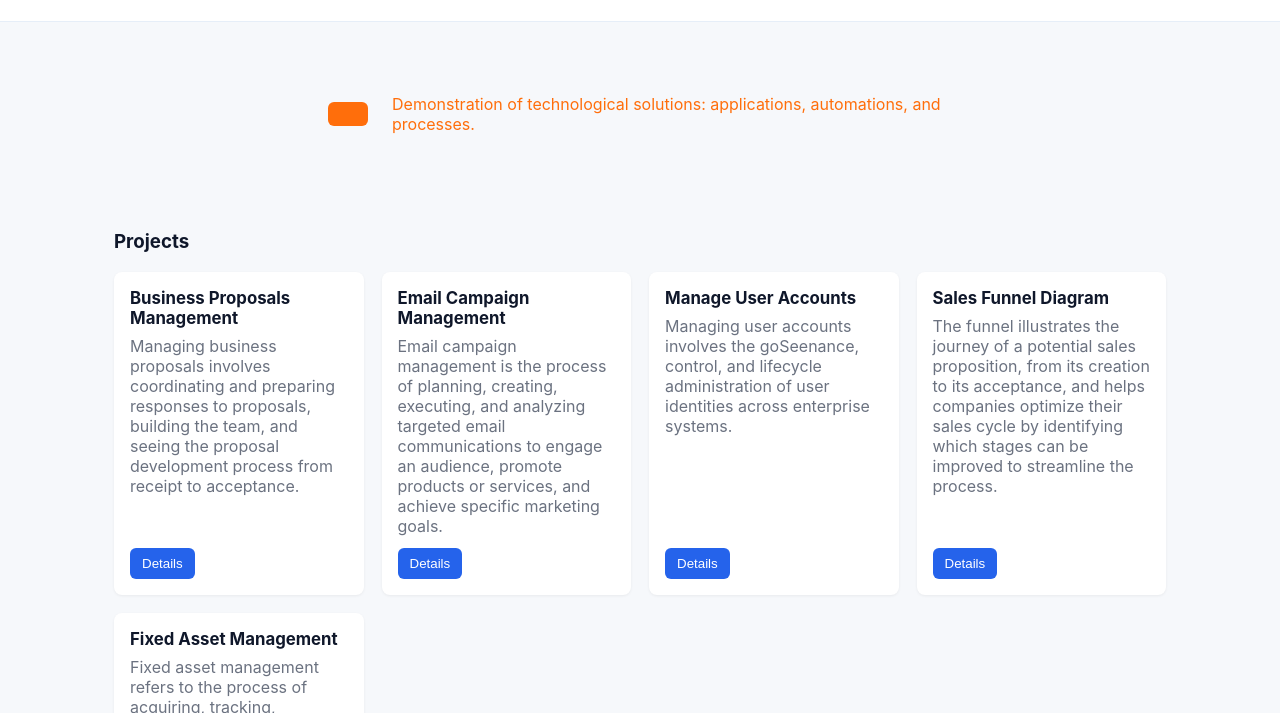
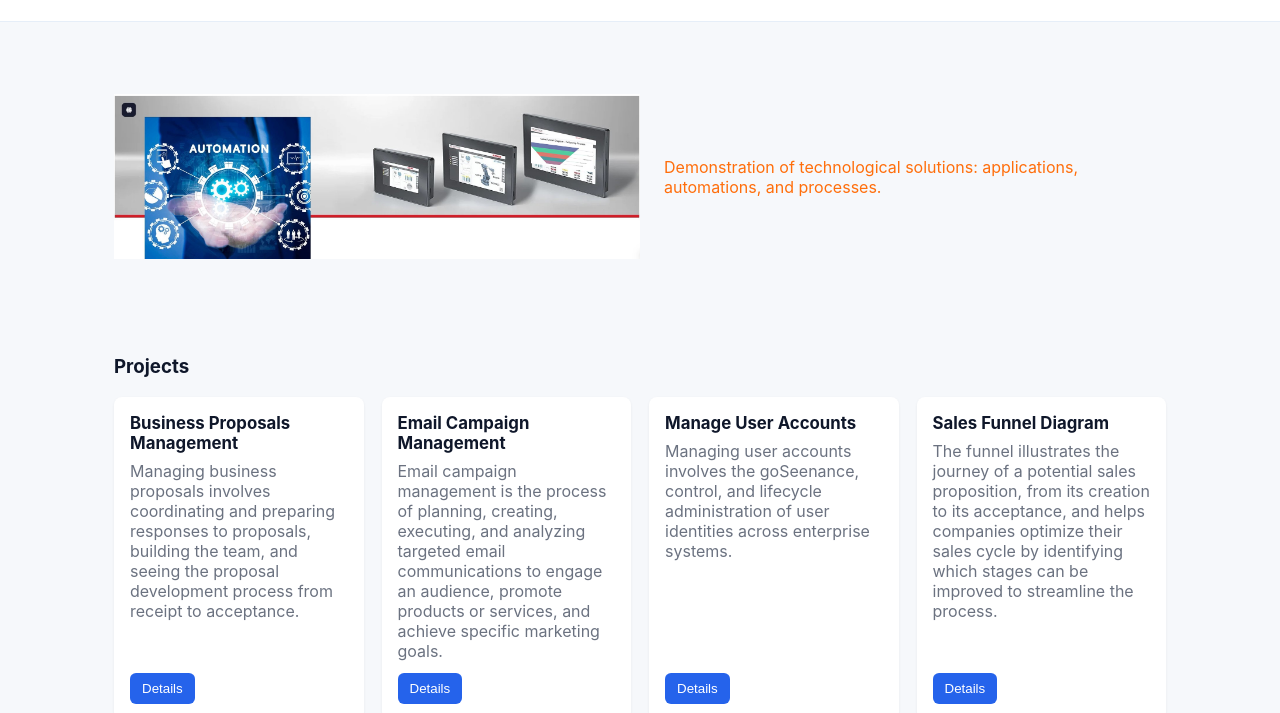
Before and after one commit to lcanizalez/portafolio, a plain HTML site: page index.html in a window 1280 px wide. Shown: the part 87-800 px from the top of the page. Drawn offline with Linux system fonts and the light colour scheme.

Commit message:
Agregar Banner

```diff
--- a/index.html
+++ b/index.html
@@ -21,8 +21,7 @@
     <main>
       <section class="hero">
         <div class="container hero-content">
-          <a class="cv-button" href="imagenes/proyectos-de-auto-automatizacion-funnel.jpg" target="_blank" rel="noopener noreferrer" aria-label="Abrir imagen de Leonardo">
-          </a>
+            <img src="imagenes/proyectos-de-auto-automatizacion-funnel.jpg" alt="Curriculum Vitae" />
           <p>Demonstration of technological solutions: applications, automations, and processes.</p>
         </div>
       </section>
```
